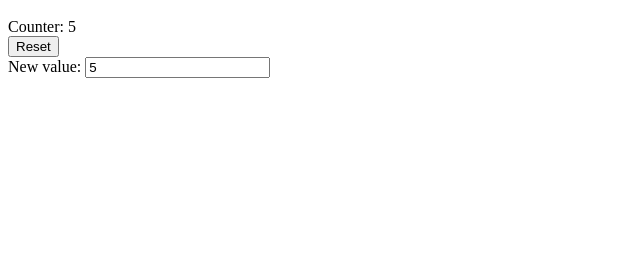
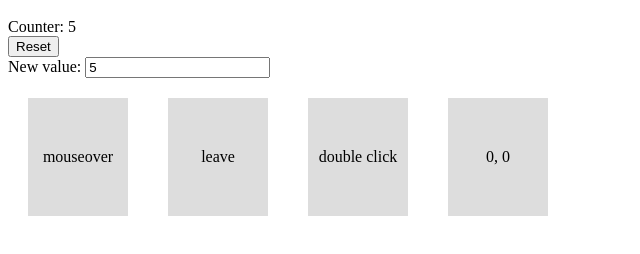
Before and after one commit to yejianfengblue/vue-plain-html-js, a plain HTML site: page index.html in a window 1280 px wide. Shown: the part 48-302 px from the top of the page, without its empty margins (0-640 px from the left). Drawn offline with nearby package versions, Linux system fonts and the light colour scheme.

Commit message:
Mouse event

```diff
--- a/counter.js
+++ b/counter.js
@@ -12,7 +12,7 @@ const Counter = {
         }, 1000)
     },
     methods: {
-        resetCounter() {
+        reset() {
             this.counter = 0
         }
     }
--- a/index.html
+++ b/index.html
@@ -4,6 +4,7 @@
     <meta name="viewport" content="width=device-width, initial-scale=1.0">
     <title>Learning Vue</title>
     <script src="https://unpkg.com/vue@3.0.2"></script>
+    <link rel="stylesheet" href="style.css">
 </head>
 <body>
 <h1>Hello, Vue :)</h1>
@@ -11,7 +12,7 @@
 <div id="counter">
     <span v-bind:title="message">
         Counter: {{ counter }}
-        <div><button v-on:click="resetCounter">Reset</button></div>
+        <div><button v-on:click="reset()">Reset</button></div>
         <div>New value: <input v-model="counter" /></div>
 
     </span>
@@ -19,5 +20,13 @@
 <!-- script element must be below the target element -->
 <script src="counter.js"></script>
 
+<div id="mouse-event">
+    <div class="box" @mouseover="handleEvent">mouseover</div>
+    <div class="box" @mouseleave="handleEvent">leave</div>
+    <div class="box" @dblclick="handleEvent">double click</div>
+    <div class="box" @mousemove="handleMousemove">{{ x }}, {{ y }}</div>
+</div>
+<script src="mouse-event.js"></script>
+
 </body>
 </html>
--- /dev/null
+++ b/mouse-event.js
@@ -0,0 +1,19 @@
+const MouseEvent = {
+    data() {
+        return {
+            x: 0,
+            y: 0,
+        }
+    },
+    methods: {
+        handleEvent(event) {
+            console.log(event)
+        },
+        handleMousemove(event) {
+            this.x = event.offsetX
+            this.y = event.offsetY
+        }
+    }
+}
+
+Vue.createApp(MouseEvent).mount('#mouse-event')
--- /dev/null
+++ b/style.css
@@ -0,0 +1,8 @@
+.box {
+    padding: 50px 0;
+    width: 100px;
+    text-align: center;
+    background: #ddd;
+    margin: 20px;
+    display: inline-block;
+}
```
